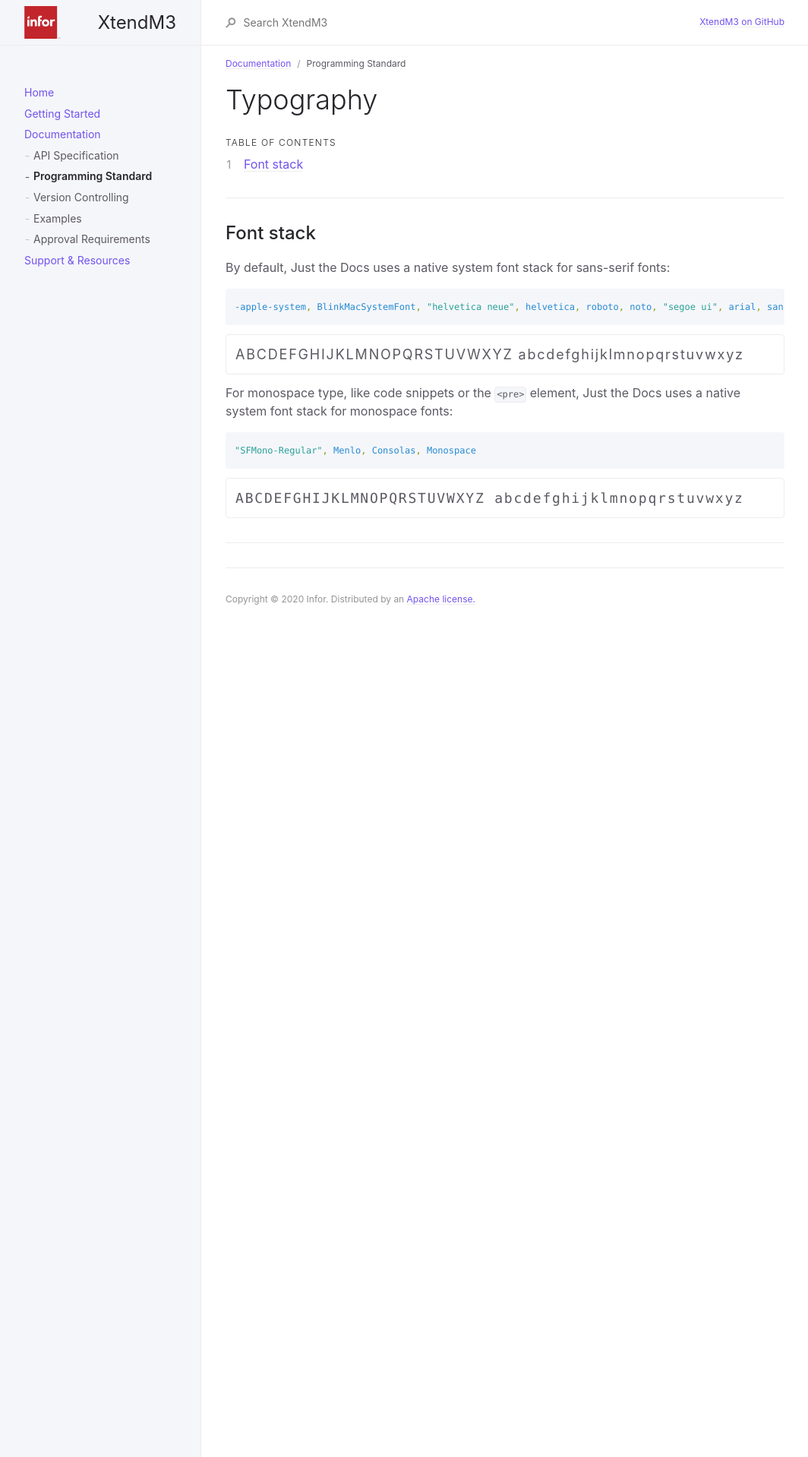
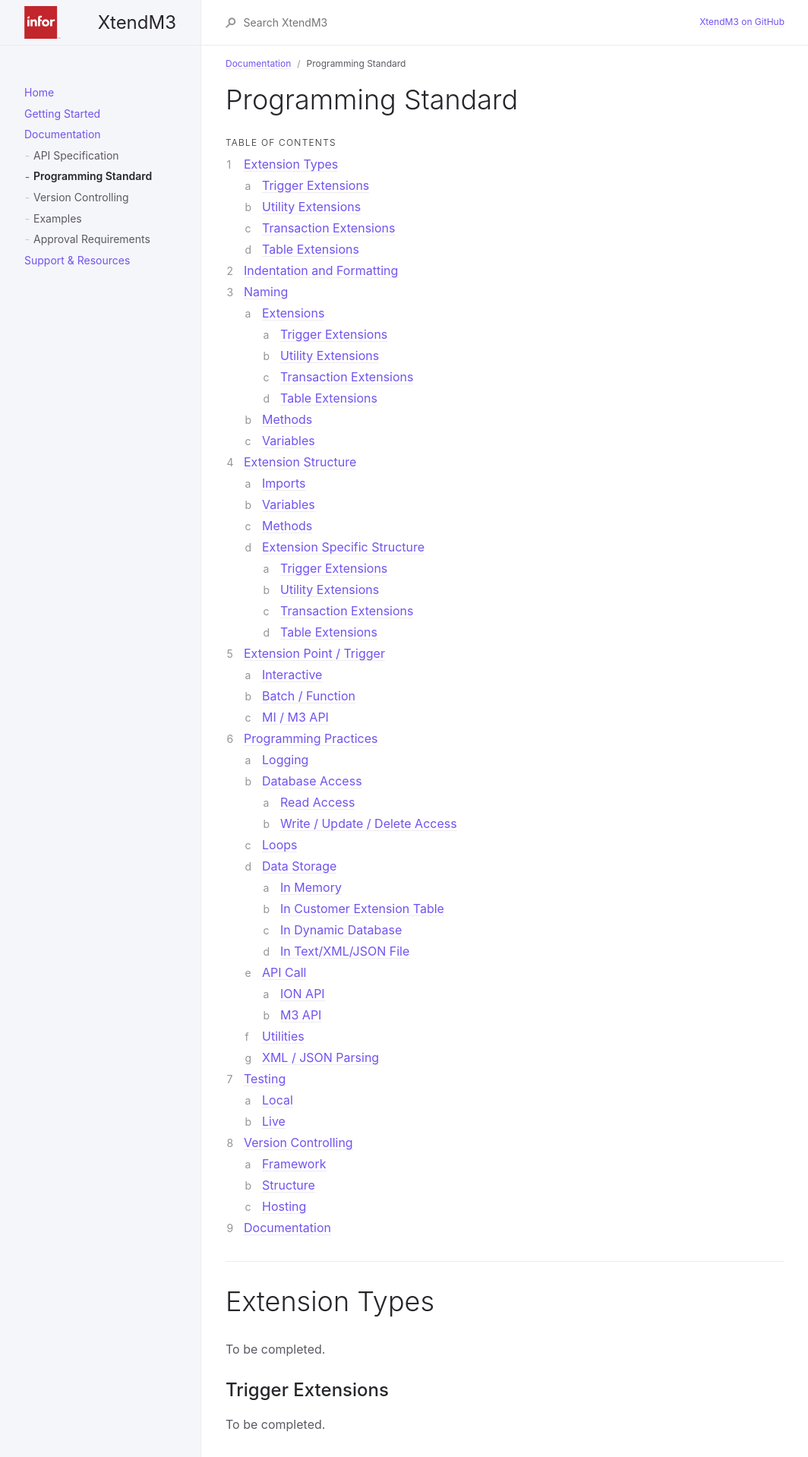
Before and after one commit to infor-cloud/xtendm3, a Jekyll site: the page built from docs/documentation/programming-standard.md, in a window 1280 px wide. Shown: the top 1918 px of the page at 76% size, without its empty margins (107-1171 px from the left). Built offline with Jekyll 4.4.1, drawn with Linux system fonts in a browser that asks for light colours; some of the changed text lies outside the part shown.

Commit message:
Draft programming standard page

````diff
--- a/docs/documentation/programming-standard.md
+++ b/docs/documentation/programming-standard.md
@@ -5,7 +5,7 @@ parent: Documentation
 nav_order: 2
 ---
 
-# Typography
+# Programming Standard
 {: .no_toc }
 
 ## Table of contents
@@ -15,27 +15,155 @@ nav_order: 2
 {:toc}
 
 ---
+# Extension Types
+To be completed.
 
-## Font stack
+## Trigger Extensions
+To be completed.
 
-By default, Just the Docs uses a native system font stack for sans-serif fonts:
+## Utility Extensions
+To be completed.
 
-```scss
--apple-system, BlinkMacSystemFont, "helvetica neue", helvetica, roboto, noto, "segoe ui", arial, sans-serif
-```
+## Transaction Extensions
+To be completed.
 
-ABCDEFGHIJKLMNOPQRSTUVWXYZ
-abcdefghijklmnopqrstuvwxyz
-{: .fs-5 .ls-10 .code-example }
+## Table Extensions
+To be completed.
 
-For monospace type, like code snippets or the `<pre>` element, Just the Docs uses a native system font stack for monospace fonts:
+# Indentation and Formatting
+To be completed.
 
-```scss
-"SFMono-Regular", Menlo, Consolas, Monospace
-```
+# Naming
+To be completed.
 
-ABCDEFGHIJKLMNOPQRSTUVWXYZ
-abcdefghijklmnopqrstuvwxyz
-{: .fs-5 .ls-10 .text-mono .code-example }
+## Extensions
+To be completed.
 
----
+### Trigger Extensions
+To be completed.
+
+### Utility Extensions
+To be completed.
+
+### Transaction Extensions
+To be completed.
+
+### Table Extensions
+To be completed.
+
+## Methods
+To be completed.
+
+## Variables
+To be completed.
+
+# Extension Structure
+To be completed.
+
+## Imports
+To be completed.
+
+## Variables
+To be completed.
+
+## Methods
+To be completed.
+
+## Extension Specific Structure
+To be completed.
+
+### Trigger Extensions
+To be completed.
+
+### Utility Extensions
+To be completed.
+
+### Transaction Extensions
+To be completed.
+
+### Table Extensions
+To be completed.
+
+# Extension Point / Trigger
+To be completed.
+
+## Interactive
+To be completed.
+
+## Batch / Function
+To be completed.
+
+## MI / M3 API
+To be completed.
+
+# Programming Practices
+To be completed.
+
+## Logging
+To be completed.
+
+## Database Access
+To be completed.
+
+### Read Access
+To be completed.
+
+### Write / Update / Delete Access
+To be completed.
+
+## Loops
+To be completed.
+
+## Data Storage
+To be completed.
+
+### In Memory
+To be completed.
+
+### In Customer Extension Table
+To be completed.
+
+### In Dynamic Database
+To be completed.
+
+### In Text/XML/JSON File
+To be completed.
+
+## API Call
+To be completed.
+
+### ION API
+To be completed.
+
+### M3 API
+To be completed.
+
+## Utilities
+To be completed.
+
+## XML / JSON Parsing
+To be completed.
+
+# Testing
+To be completed.
+
+## Local
+To be completed.
+
+## Live
+To be completed.
+
+# Version Controlling
+To be completed.
+
+## Framework
+To be completed.
+
+## Structure
+To be completed.
+
+## Hosting
+To be completed.
+
+# Documentation
+To be completed.
````
